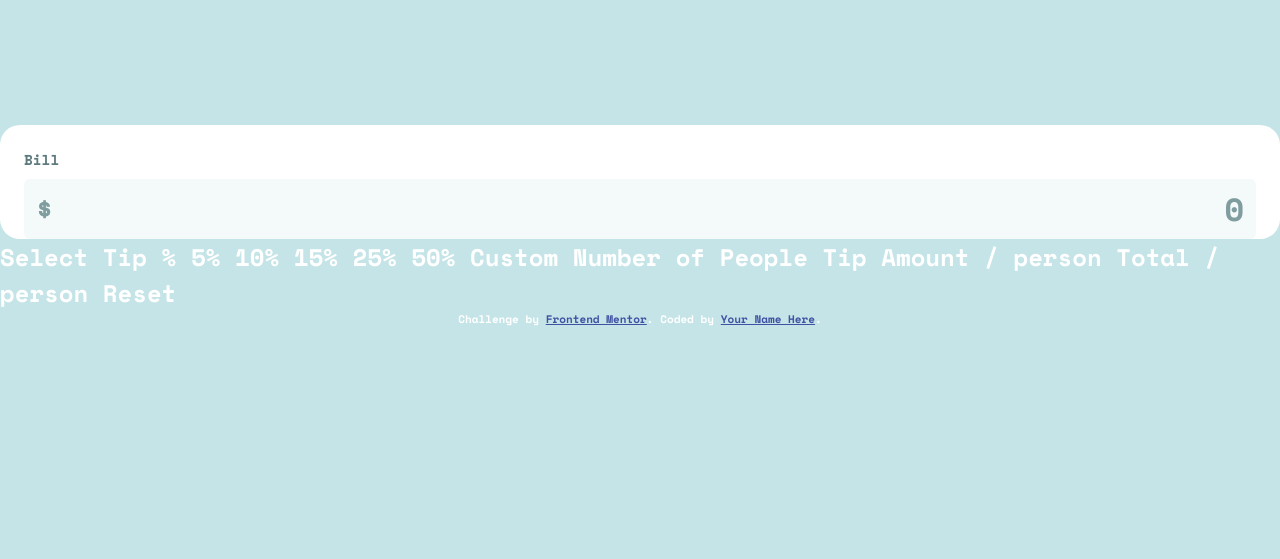
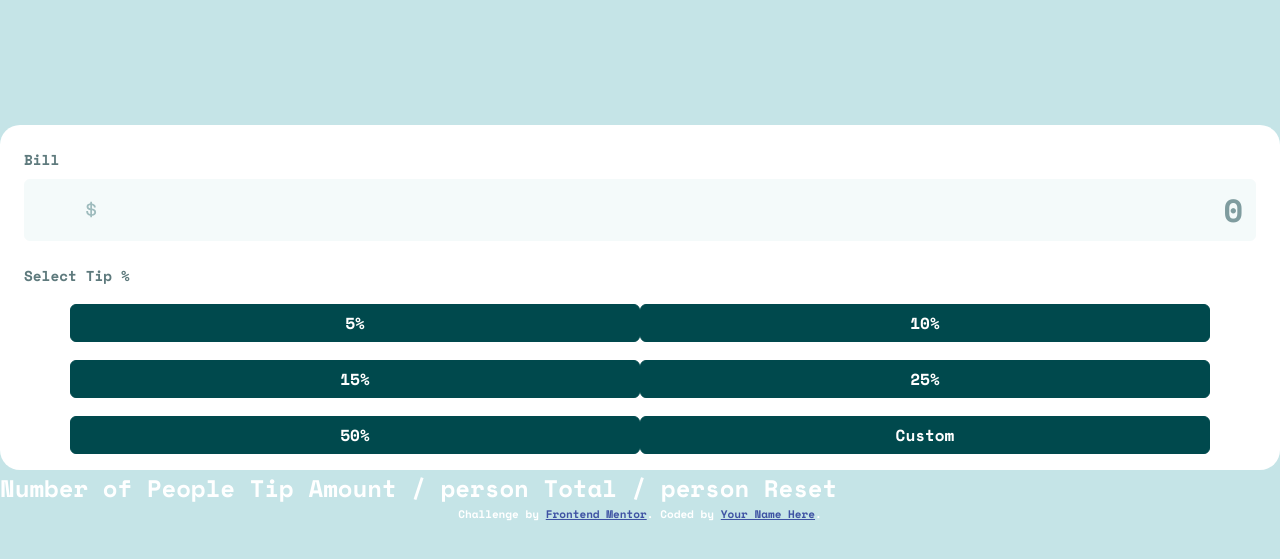
Before and after one commit to hnvkhanh/tip-calculator-app-main, a plain HTML site: page index.html in a window 1280 px wide. Shown: the part 185-744 px from the top of the page. Drawn offline with nearby package versions, Linux system fonts and the light colour scheme.

Commit message:
complete bill input

```diff
--- a/index.html
+++ b/index.html
@@ -22,22 +22,50 @@
 
   <div role="main" class="calculator px-4">
     <div>
-      <label for="bill-input" class="form-label mt-4">Bill</label>
+      <label for="bill-input" class="form-label mt-4 input-label">Bill</label>
       <div class="input-group">
-        <span class="input-group-text add-on fs-3">$</span>
         <input type="money" class="form-control text-end fs-2" id="bill-input" placeholder="0">
       </div>
+    </div>
+    <div>
+      <p class="input-label mt-4">Select Tip %</p>
+      <div class="container text-center">
+        <div class="row pb-3">
+          <div class="col-6 px-0">
+            <button type="button" class="btn">5%</button>
+          </div>
+          <div class="col-6 px-0">
+            <button type="button" class="btn">10%</button>
+          </div>
+        </div>
+
+        <div class="row pb-3">
+          <div class="col-6 px-0">
+            <button type="button" class="btn">15%</button>
+          </div>
+          <div class="col-6 px-0">
+            <button type="button" class="btn">25%</button>
+          </div>
+        </div>
+
+        <div class="row pb-3">
+          <div class="col-6 px-0">
+            <button type="button" class="btn">50%</button>
+          </div>
+          <div class="col-6 px-0">
+            <button type="button" class="btn" id="btn1">Custom</button>
+          </div>
+        </div>
+
+      </div>
+
+
     </div>
   </div>
 
 
-  Select Tip %
-  5%
-  10%
-  15%
-  25%
-  50%
-  Custom
+
+
 
   Number of People
 
--- a/scss/styles.scss
+++ b/scss/styles.scss
@@ -12,15 +12,17 @@ body{
     margin: 10% auto;
 }
 
-.form-label{
+.input-label{
     color: $Dark-grayish-cyan;
     font-size: 60%;
 }
 
 .form-control{
-    background-color: $Very-light-grayish-cyan;
-    border: none;
+    background-color: $Very-light-grayish-cyan !important;
+    border-color: $Very-light-grayish-cyan;
     color: $Very-dark-cyan;
+    background: url("../images/icon-dollar.svg") no-repeat left;
+    background-position: 5%;
 
     &::placeholder{
         color: $Grayish-cyan;
@@ -29,16 +31,33 @@ body{
     &:focus{
         background-color: $Very-light-grayish-cyan;
         box-shadow: none;
+        border: 2px solid;
+        border-color: $Strong-cyan;
     }
-}
-
-.add-on{
-    color: $Grayish-cyan;
-    background-color: $Very-light-grayish-cyan;
-    border: none;
 }
 
 .calculator{
     background-color: $White;
     border-radius: 20px;
 }
+
+.btn{
+    width: 100%;
+    background-color: $Very-dark-cyan;
+    border-color: $Very-dark-cyan;
+    color: $White;
+
+    &:focus{
+        background-color: $Strong-cyan;
+        color: $Very-dark-cyan;
+        box-shadow: none;
+        border-color: $Strong-cyan;
+    }
+
+    // &:hover{
+    //     background-color: $Light-grayish-cyan;
+    //     color: $Very-dark-cyan;
+    //     border: $Light-grayish-cyan;
+    // }
+
+}
```
Also changed, not shown: css/styles.css, 1 other file.
